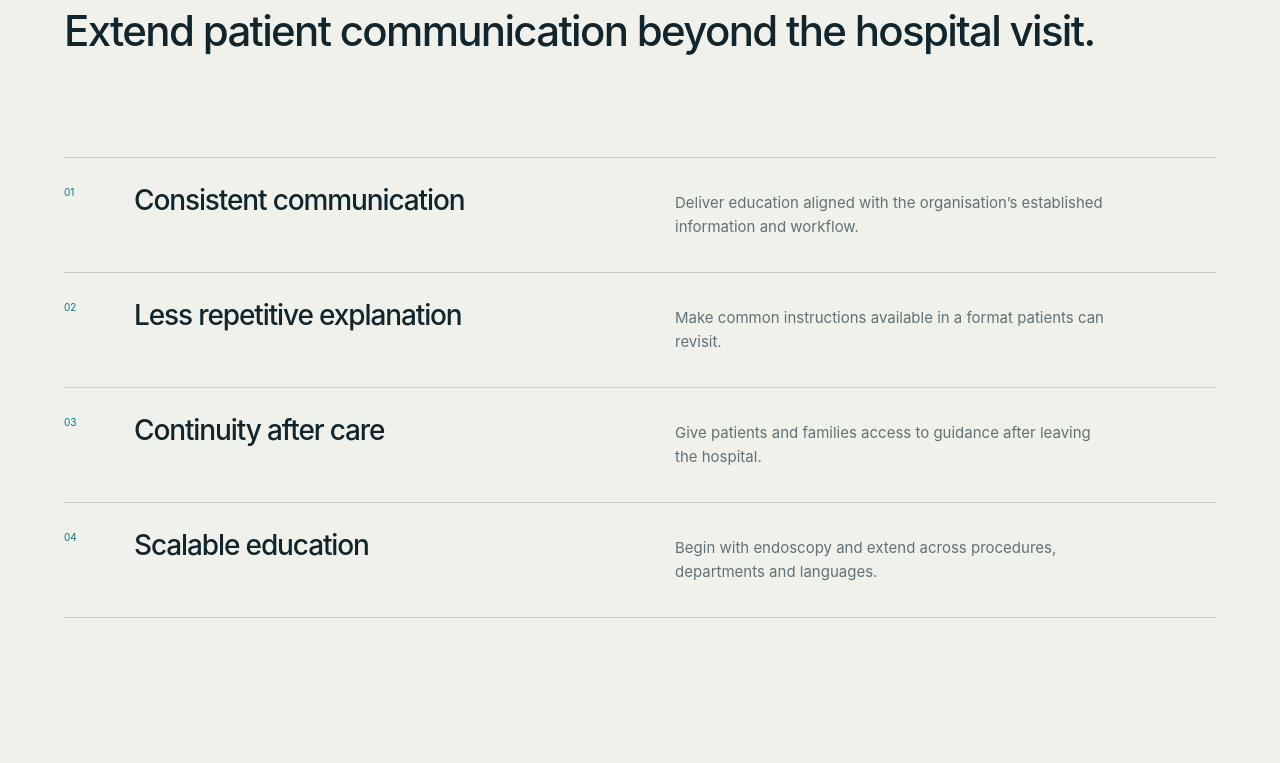
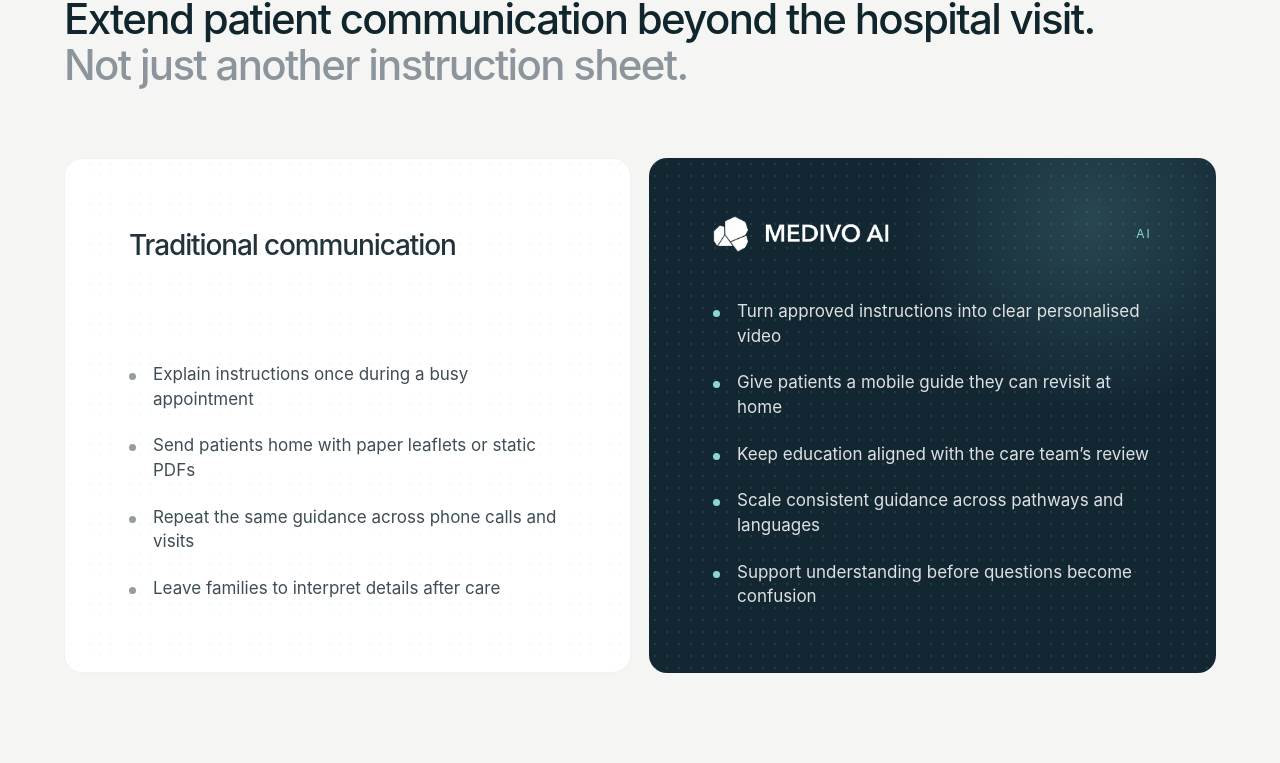
Before and after one commit to STV1222/Medivo-AI-Website, a Next.js app: page / in a window 1280 px wide. Shown: the part 8741-9504 px from the top of the page. Built offline with nearby package versions, Linux system fonts and the light colour scheme; a web font is replaced by a local one.

Commit message:
Add patient communication comparison section

```diff
--- a/app/globals.css
+++ b/app/globals.css
@@ -167,16 +167,33 @@ button{font:inherit}
 .journey{display:grid;grid-template-columns:repeat(4,1fr);border-top:1px solid var(--line)}
 .journey article{padding:25px 22px 65px;border-right:1px solid var(--line);min-height:320px}
 .journey article:first-child{border-left:1px solid var(--line)}
-.journey span,.value-list span{font-size:10px;color:var(--teal)}
+.journey span{font-size:10px;color:var(--teal)}
 .journey h3{font-size:var(--card-title-size);line-height:1.04;letter-spacing:var(--title-track);font-weight:510;margin:80px 0 20px}
 .journey p{font-size:var(--body-size);line-height:var(--body-line);color:#596c70}
-.value{background:#f1f1eb;padding:11vw 5vw 6vw}
-.value>h2{max-width:1250px;margin:0 0 8vw}
-.value-list{border-top:1px solid var(--line)}
-.value-list article{display:grid;grid-template-columns:70px 1fr 1fr;padding:28px 0;border-bottom:1px solid var(--line);align-items:start}
-.value-list h3{font-size:var(--card-title-size);line-height:1.04;letter-spacing:var(--title-track);font-weight:510;margin:0}
-.value-list p{font-size:var(--body-size);max-width:430px;line-height:var(--body-line);color:#607177;margin:5px 0}
-.value-close{font-family:inherit;font-size:var(--title-size);font-weight:var(--title-weight);line-height:var(--title-line);letter-spacing:var(--title-track);max-width:900px;margin:11vw 0 3vw auto;text-align:right}
+.value{background:#f5f6f3;padding:10vw 5vw 6vw}
+.value>h2{max-width:1250px;margin:0 0 5.5vw}
+.value>h2 span{color:#8b959b}
+.comparison-grid{display:grid;grid-template-columns:1fr 1fr;gap:18px}
+.comparison-card{min-height:420px;border-radius:var(--radius);padding:5vw;display:flex;flex-direction:column;justify-content:center;position:relative;overflow:hidden}
+.comparison-card h3{font-size:var(--card-title-size);line-height:1.04;letter-spacing:var(--title-track);font-weight:510;margin:0 0 8vw}
+.comparison-card ul{list-style:none;margin:0;padding:0;display:grid;gap:22px}
+.comparison-card li{position:relative;padding-left:24px;font-size:17px;line-height:1.45}
+.comparison-card li:before{content:"";position:absolute;left:0;top:.65em;width:7px;height:7px;border-radius:50%;background:currentColor;opacity:.55}
+.comparison-traditional{background:#fff;color:#23333a;border:1px solid rgba(16,37,44,.06)}
+.comparison-traditional:before{content:"";position:absolute;inset:0;background-image:radial-gradient(rgba(0,123,128,.08) 1px,transparent 1px);background-size:10px 10px;opacity:.55}
+.comparison-traditional>*{position:relative}
+.comparison-traditional li{color:#3f4e55}
+.comparison-medivo{background:#132733;color:#fff}
+.comparison-medivo:before{content:"";position:absolute;inset:0;background-image:radial-gradient(rgba(137,215,211,.16) 1px,transparent 1px);background-size:12px 12px;opacity:.75}
+.comparison-medivo:after{content:"";position:absolute;inset:0;background:radial-gradient(circle at 78% 12%,rgba(137,215,211,.18),transparent 30%)}
+.comparison-medivo>*{position:relative;z-index:1}
+.comparison-brand{position:absolute;top:4.5vw;left:5vw;right:5vw;display:flex;align-items:center;justify-content:space-between}
+.comparison-brand .brand-logo{width:176px}
+.comparison-brand span{font-size:12px;letter-spacing:.18em;color:#89d7d3}
+.comparison-medivo ul{margin-top:6vw}
+.comparison-medivo li{color:rgba(255,255,255,.86)}
+.comparison-medivo li:before{background:#89d7d3;opacity:1}
+.value-close{font-family:inherit;font-size:var(--title-size);font-weight:var(--title-weight);line-height:var(--title-line);letter-spacing:var(--title-track);max-width:900px;margin:9vw 0 3vw auto;text-align:right}
 .cta-band{background:var(--teal);color:white;padding:7vw 5vw;display:grid;grid-template-columns:1fr auto;gap:6vw;align-items:end}
 .cta-band h2{font-size:var(--title-size);line-height:var(--title-line);letter-spacing:var(--title-track);font-weight:var(--title-weight);max-width:1180px;margin:38px 0 0}
 .cta-band .button{align-self:end;min-width:190px}
@@ -242,8 +259,11 @@ to{opacity:1;transform:none}
 .app-preview{min-height:480px}
 .journey{grid-template-columns:1fr 1fr}
 .journey article{min-height:270px}
-.value-list article{grid-template-columns:40px 1fr}
-.value-list p{grid-column:2}
+.comparison-grid{grid-template-columns:1fr}
+.comparison-card{min-height:360px;padding:54px 7vw}
+.comparison-card h3{margin-bottom:52px}
+.comparison-brand{top:46px;left:7vw;right:7vw}
+.comparison-medivo ul{margin-top:74px}
 .cta-band{grid-template-columns:1fr;gap:45px}
 .cta-band h2{font-size:var(--title-size)}
 .footer-main{grid-template-columns:1fr;gap:60px}
@@ -277,8 +297,11 @@ to{opacity:1;transform:none}
 .journey{grid-template-columns:1fr}
 .journey article{min-height:220px}
 .journey h3{margin-top:45px}
-.value-list article{grid-template-columns:32px 1fr}
-.value-list h3{font-size:var(--card-title-size)}
+.comparison-card{min-height:330px;padding:42px 6vw}
+.comparison-card li{font-size:15px}
+.comparison-brand{top:38px;left:6vw;right:6vw}
+.comparison-brand .brand-logo{width:134px}
+.comparison-medivo ul{margin-top:64px}
 .footer-main nav{grid-template-columns:1fr}
 .solution{padding-left:0;padding-right:0}
 .solution-heading{padding:0 5vw}
--- a/app/page.tsx
+++ b/app/page.tsx
@@ -269,14 +269,29 @@ export default function Home() {
       </section>
 
       <section className="value">
-        <h2>Extend patient communication beyond the hospital visit.</h2>
-        <div className="value-list">
-          <article><span>01</span><h3>Consistent communication</h3><p>Deliver education aligned with the organisation’s established information and workflow.</p></article>
-          <article><span>02</span><h3>Less repetitive explanation</h3><p>Make common instructions available in a format patients can revisit.</p></article>
-          <article><span>03</span><h3>Continuity after care</h3><p>Give patients and families access to guidance after leaving the hospital.</p></article>
-          <article><span>04</span><h3>Scalable education</h3><p>Begin with endoscopy and extend across procedures, departments and languages.</p></article>
+        <h2>Extend patient communication beyond the hospital visit.<br/><span>Not just another instruction sheet.</span></h2>
+        <div className="comparison-grid">
+          <article className="comparison-card comparison-traditional">
+            <h3>Traditional communication</h3>
+            <ul>
+              <li>Explain instructions once during a busy appointment</li>
+              <li>Send patients home with paper leaflets or static PDFs</li>
+              <li>Repeat the same guidance across phone calls and visits</li>
+              <li>Leave families to interpret details after care</li>
+            </ul>
+          </article>
+          <article className="comparison-card comparison-medivo">
+            <div className="comparison-brand"><Logo/><span>AI</span></div>
+            <ul>
+              <li>Turn approved instructions into clear personalised video</li>
+              <li>Give patients a mobile guide they can revisit at home</li>
+              <li>Keep education aligned with the care team’s review</li>
+              <li>Scale consistent guidance across pathways and languages</li>
+              <li>Support understanding before questions become confusion</li>
+            </ul>
+          </article>
         </div>
-        <p className="value-close">Designed to support healthcare teams—not replace the conversations that matter.</p>
+        <p className="value-close">Designed to support healthcare teams while preserving the conversations that matter.</p>
       </section>
 
       <section className="cta-band">
```
